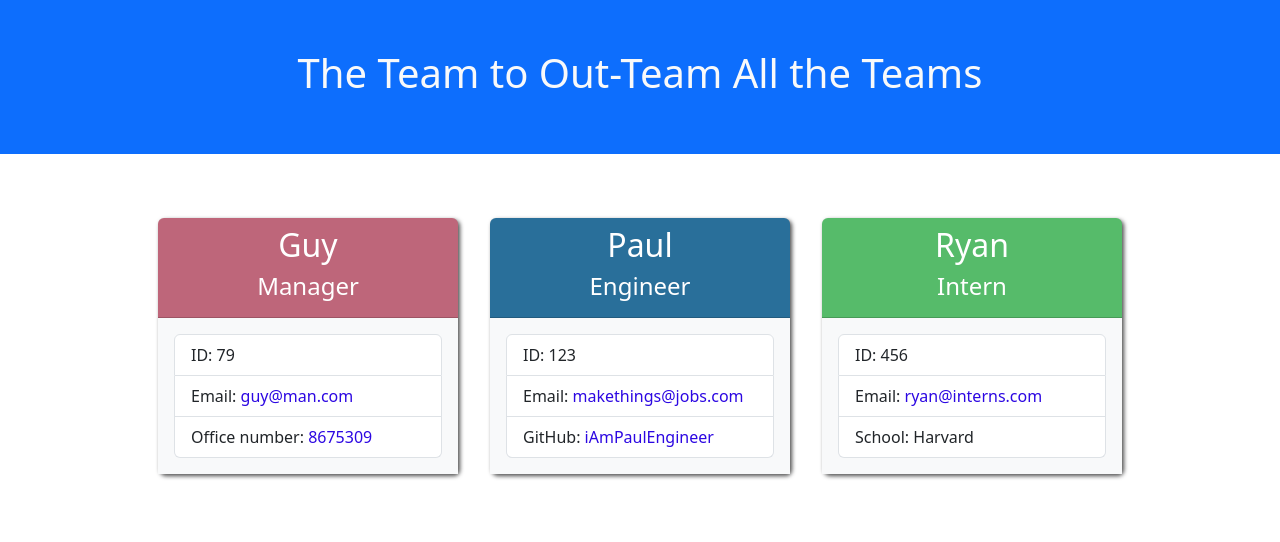
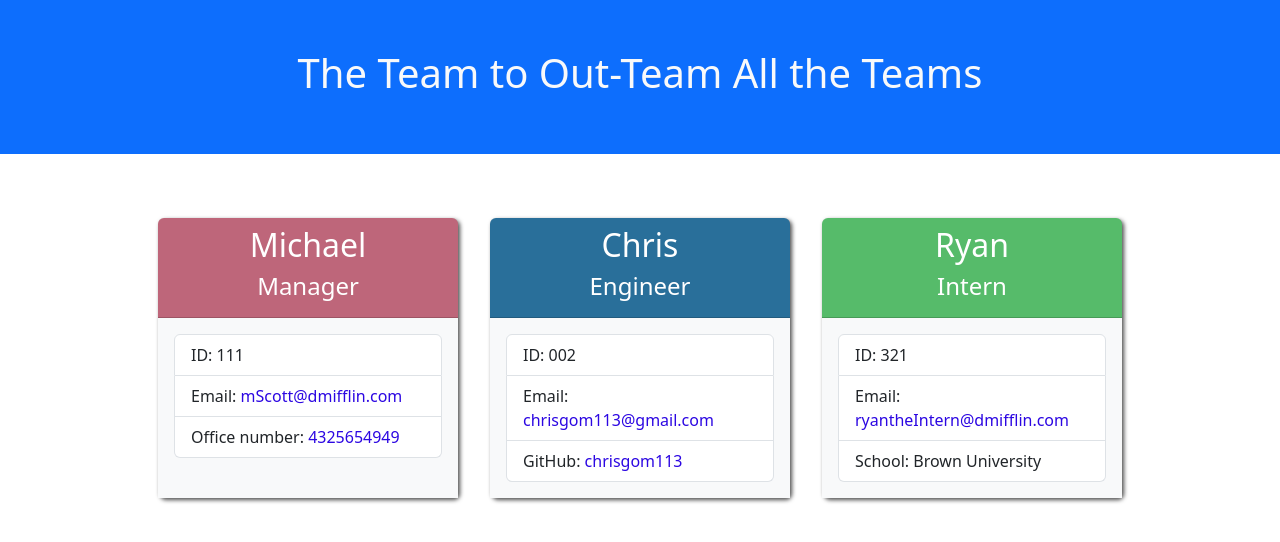
Before and after one commit to chrisgom113/staff-my-team, a plain HTML site: page dist/index.html in a window 1280 px wide. Drawn offline with nearby package versions, Linux system fonts and the light colour scheme; files that its build step writes are made by us from their sources.

Commit message:
ran through final demo to store sample html file

```diff
--- a/dist/index.html
+++ b/dist/index.html
@@ -19,26 +19,26 @@
                 <div class=" col-12 d-flex justify-content-center">
                     <div class="card employee-card manager-card">
         <div class="card-header text-center">
-            <h2 class="card-title">Guy</h2>
+            <h2 class="card-title">Michael</h2>
             <h4 class="card-title">Manager</h4>
         </div>
         <div class="card-body bg-light">
             <ul class="list-group text-dark">
-                <li class="list-group-item">ID: 79</li>
-                <li class="list-group-item">Email: <a href="mailto:guy@man.com">guy@man.com</a></li>
-                <li class="list-group-item">Office number: <a href="tel:8675309">8675309</a></li>
+                <li class="list-group-item">ID: 111</li>
+                <li class="list-group-item">Email: <a href="mailto:mScott@dmifflin.com">mScott@dmifflin.com</a></li>
+                <li class="list-group-item">Office number: <a href="tel:4325654949">4325654949</a></li>
             </ul>
         </div>
     </div><div class="card employee-card engineer-card">
         <div class="card-header text-center">
-            <h2 class="card-title">Paul</h2>
+            <h2 class="card-title">Chris</h2>
             <h4 class="card-title">Engineer</h4>
         </div>
         <div class="card-body bg-light">
             <ul class="list-group text-dark">
-                <li class="list-group-item">ID: 123</li>
-                <li class="list-group-item">Email: <a href="mailto:makethings@jobs.com">makethings@jobs.com</a></li>
-                <li class="list-group-item">GitHub: <a href="https://github.com/iAmPaulEngineer" target="_blank" rel="noopener noreferrer">iAmPaulEngineer</a></li>
+                <li class="list-group-item">ID: 002</li>
+                <li class="list-group-item">Email: <a href="mailto:chrisgom113@gmail.com">chrisgom113@gmail.com</a></li>
+                <li class="list-group-item">GitHub: <a href="https://github.com/chrisgom113" target="_blank" rel="noopener noreferrer">chrisgom113</a></li>
             </ul>
         </div>
     </div><div class="card employee-card intern-card">
@@ -48,9 +48,9 @@
         </div>
         <div class="card-body bg-light">
             <ul class="list-group text-dark">
-                <li class="list-group-item">ID: 456</li>
-                <li class="list-group-item">Email: <a href="mailto:ryan@interns.com">ryan@interns.com</a></li>
-                <li class="list-group-item">School: Harvard</li>
+                <li class="list-group-item">ID: 321</li>
+                <li class="list-group-item">Email: <a href="mailto:ryantheIntern@dmifflin.com">ryantheIntern@dmifflin.com</a></li>
+                <li class="list-group-item">School: Brown University</li>
             </ul>
         </div>
     </div>
```
